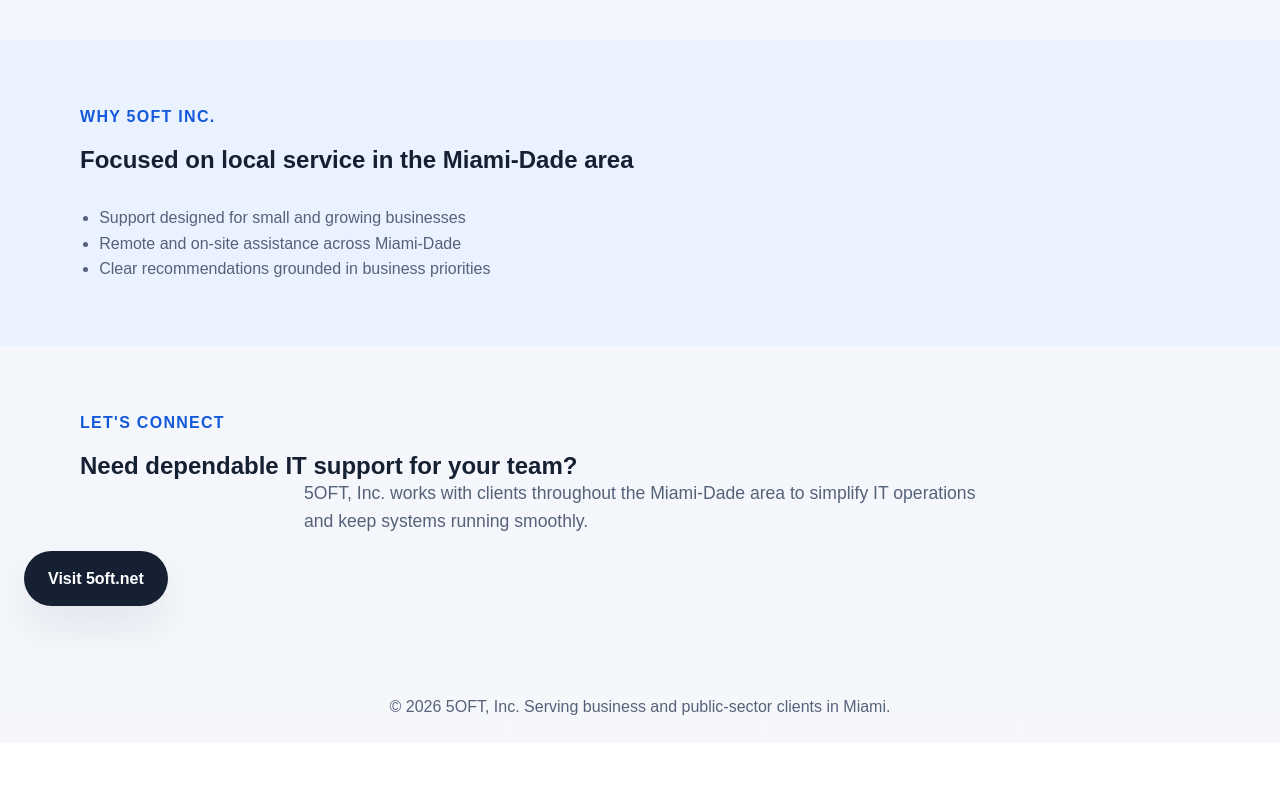
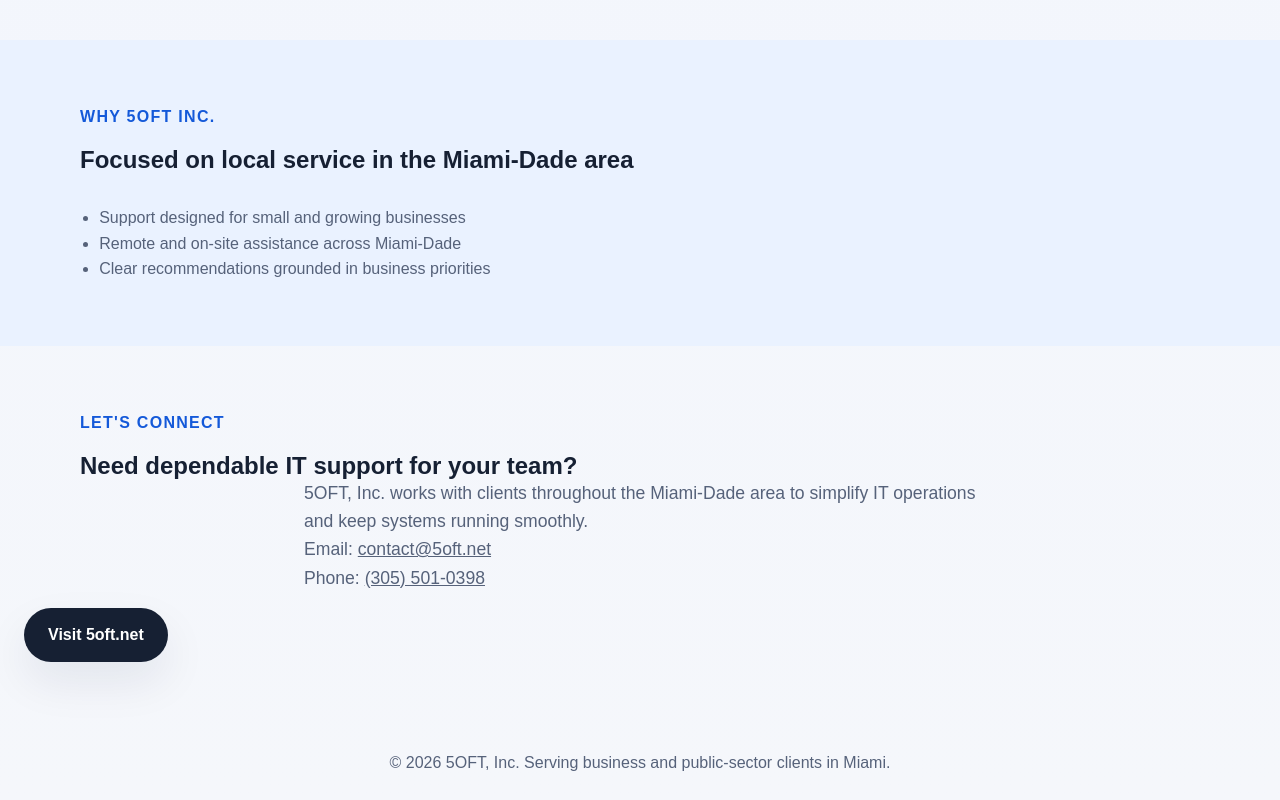
Before and after one commit to pkali/5oft.net, a plain HTML site: page index.html in a window 1280 px wide. Shown: the part 1828-2628 px from the top of the page. Before the commit the page ends 2571 px from the top, so only its background shows below. Drawn offline with Linux system fonts and the light colour scheme.

Commit message:
added contaxt info

```diff
--- a/index.html
+++ b/index.html
@@ -108,6 +108,10 @@
         5OFT, Inc. works with clients throughout the Miami-Dade area to simplify IT operations and
         keep systems running smoothly.
       </p>
+      <p class="contact-copy">
+        Email: <a href="mailto:contact@5oft.net">contact@5oft.net</a><br>
+        Phone: <a href="tel:+13055010398">(305) 501-0398</a>
+      </p>
       <a class="button button--secondary" href="https://5oft.net" rel="noopener noreferrer">Visit 5oft.net</a>
     </section>
   </main>
```
